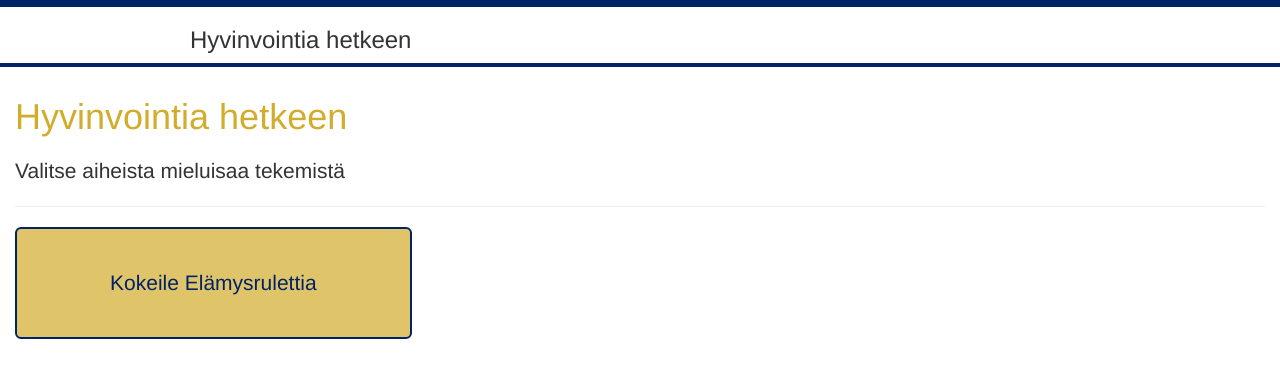
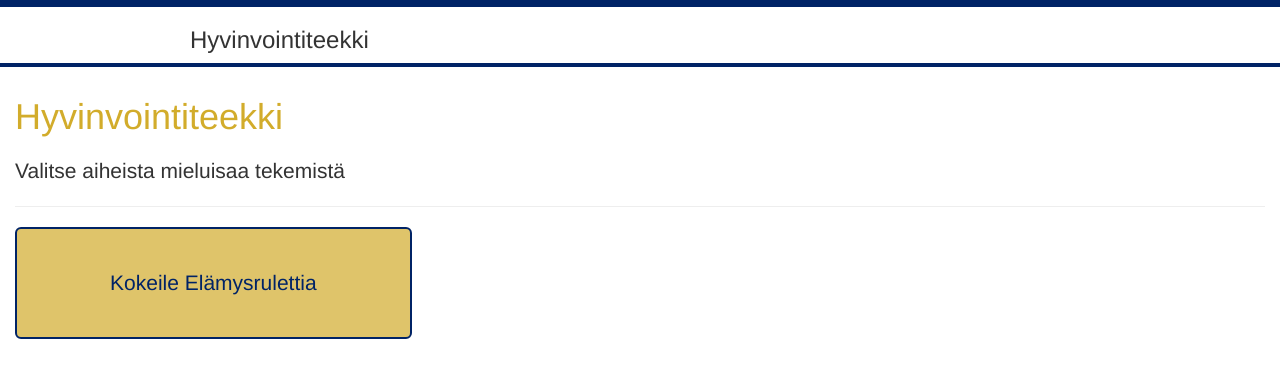
Before and after one commit to frequ/hh, a website: page app/index.html in a window 1280 px wide. Drawn offline with nearby package versions, Linux system fonts and the light colour scheme; some packages are replaced by stand-ins of ours; files that its build step writes are made by us from their sources; a script that the page names is missing.

Commit message:
renamed to hyvinvointiteekki

```diff
--- a/app/index.html
+++ b/app/index.html
@@ -2,9 +2,10 @@
 <html>
   <head>
     <meta charset="utf-8">
-    <title>Hyvinvointia hetkeen</title>
+    <title>Hyvinvointiteekki</title>
     <meta name="description" content="">
-    <meta name="viewport" content="width=device-width">
+    <meta name="viewport" id="screenViewport" content="width=1280, initial-scale=1, minimum-scale=1, maximum-scale=1, user-scalable=no" />
+
 
     <!-- build:css(.) styles/vendor.css -->
     <!-- bower:css -->
@@ -24,14 +25,14 @@
     <div class="header">
       <div class="navbar navbar-default" role="navigation">
           <div class="navbar-header">
-            <h3>Hyvinvointia hetkeen</h3>
+            <h3>Hyvinvointiteekki</h3>
           </div>
         </div>
 
     </div>
 
     <div class="container-fluid">
-        <h1>Hyvinvointia hetkeen</h1>
+        <h1>Hyvinvointiteekki</h1>
         <div ng-view=""></div>
     </div>
 
```
